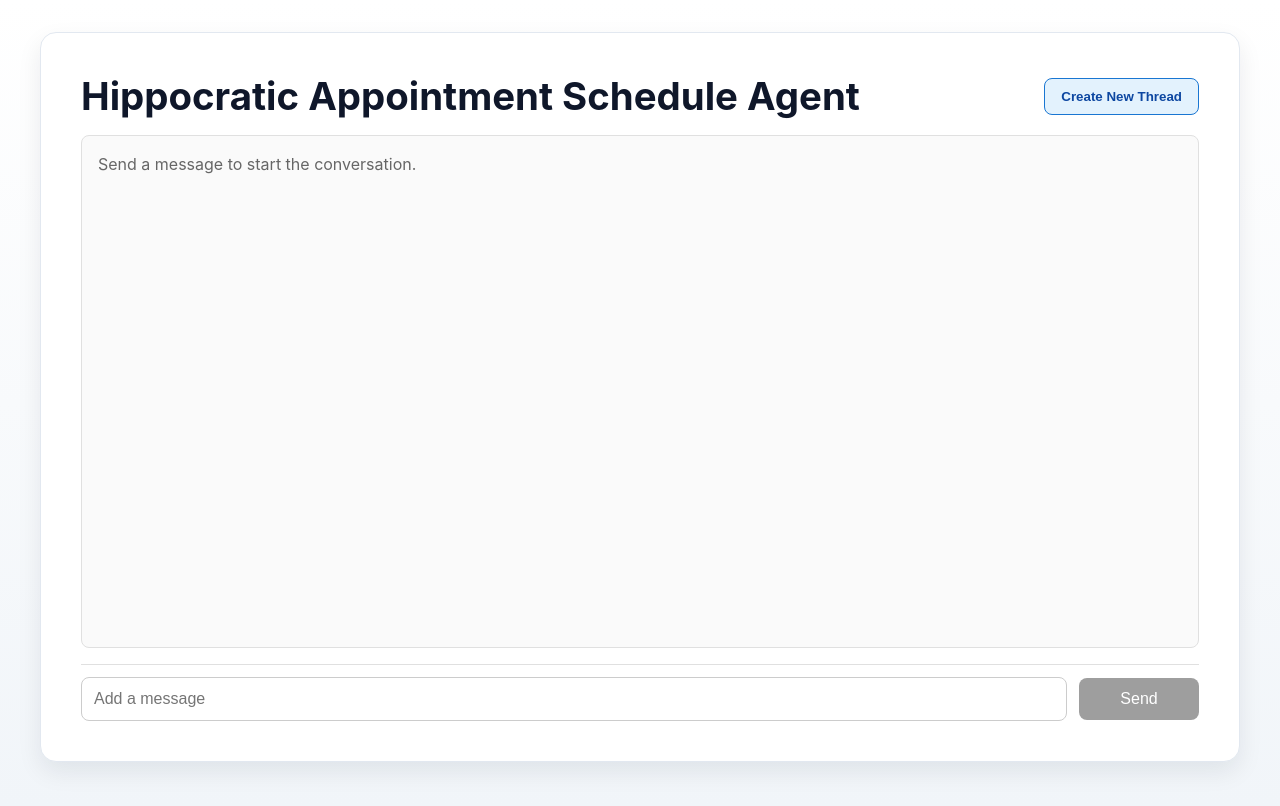
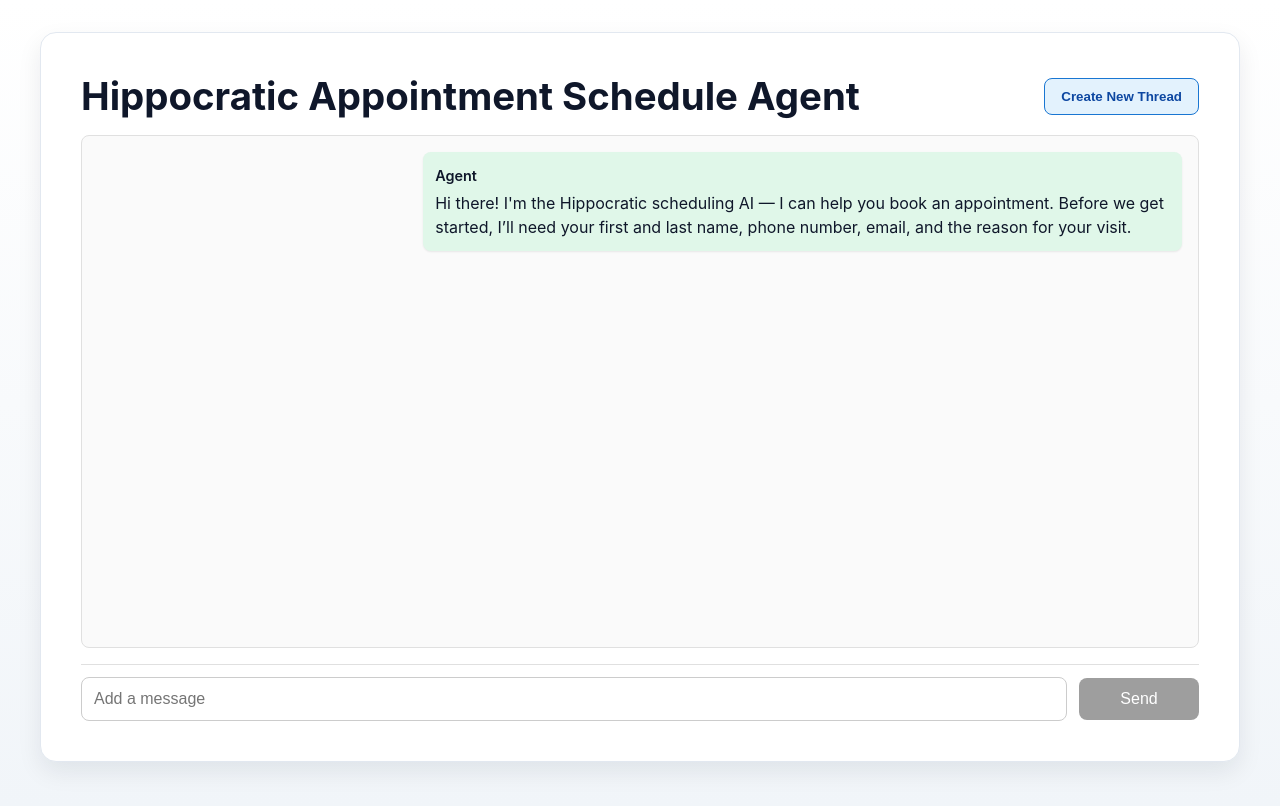
Before and after one commit to danderson-stack/hippocratic, a React app in the folder frontend/: page /schedule in a window 1280 px wide. Built offline with nearby package versions, Linux system fonts and the light colour scheme; the HTML template or start-up script is replaced by a standard one.

Commit message:
feat: add basic into message

```diff
--- a/frontend/src/pages/SchedulePage.tsx
+++ b/frontend/src/pages/SchedulePage.tsx
@@ -4,8 +4,16 @@
 
 const PENDING_AGENT_MESSAGE = "Agent is typing...";
 
+const INITIAL_AGENT_MESSAGE: ThreadMessage = {
+  role: "assistant",
+  content:
+    "Hi there! I'm the Hippocratic scheduling AI — I can help you book an appointment. Before we get started, I’ll need your first and last name, phone number, email, and the reason for your visit.",
+};
+
 function SchedulePage() {
-  const [messages, setMessages] = useState<ThreadMessage[]>([]);
+  const [messages, setMessages] = useState<ThreadMessage[]>([
+    INITIAL_AGENT_MESSAGE,
+  ]);
   const [threadId, setThreadId] = useState<string | undefined>();
   const [availableSlots, setAvailableSlots] = useState<string[]>([]);
   const [inputValue, setInputValue] = useState("");
@@ -53,7 +61,14 @@
     try {
       const response = await send(threadId, trimmed, selectedSlot);
       setThreadId(response.thread.id);
-      setMessages(response.thread.messages || []);
+      setMessages(() => {
+        const threadMessages = response.thread.messages || [];
+        const isNewThread = !threadId;
+
+        return isNewThread
+          ? [INITIAL_AGENT_MESSAGE, ...threadMessages]
+          : threadMessages;
+      });
       setAvailableSlots(response.availableSlots || []);
       pendingAgentIndexRef.current = null;
     } catch (sendError) {
```
